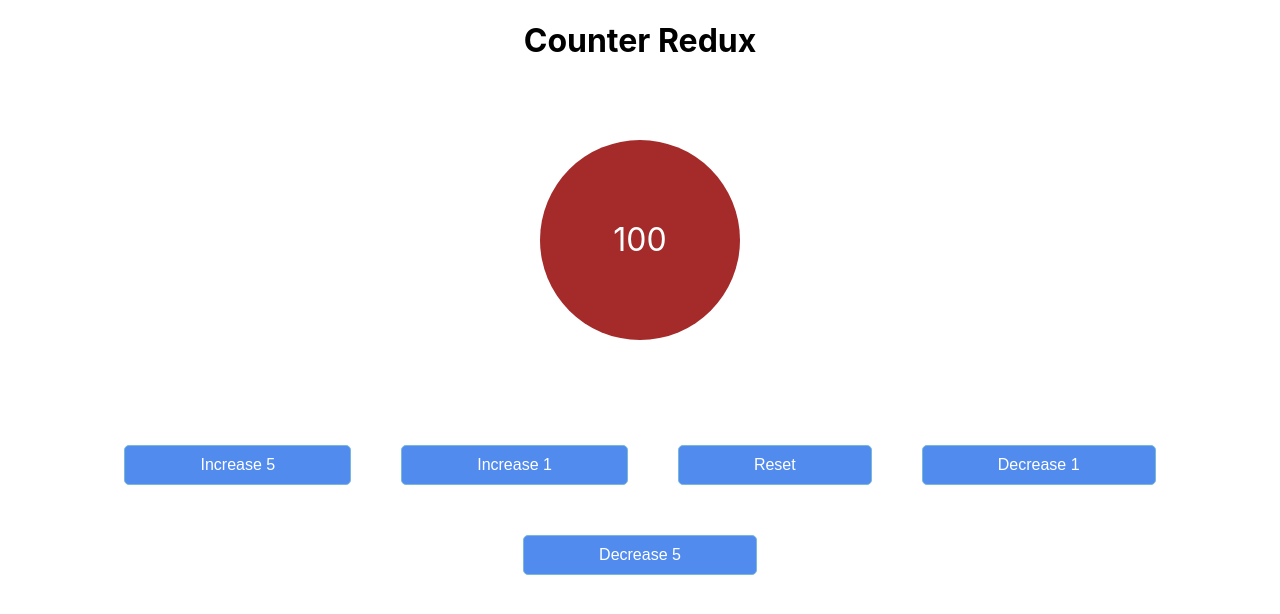
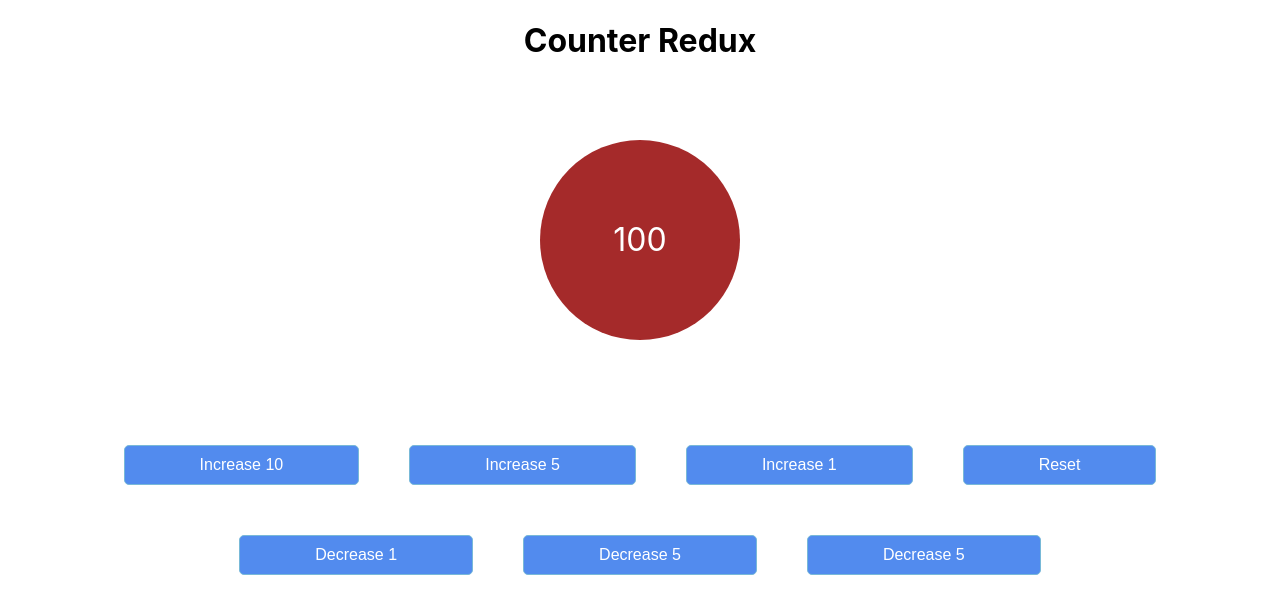
Before and after one commit to chungvuiloong/counterapp_redux, a React (Create React App) app: page / in a window 1280 px wide. Shown: the top 614 px of the page. Built offline with nearby package versions, Linux system fonts and the light colour scheme.

Commit message:
last commit

```diff
--- a/src/App.js
+++ b/src/App.js
@@ -7,26 +7,27 @@ import { useSelector, useDispatch } from 'react-redux';
 const App = () => {
 
   // const count = useSelector((state) => state.counter.value);
+  // const count = useSelector(selectCount);
   const count = useSelector(pikachu);
 
   let dispatch = useDispatch();
-
-
 
   return (
     <div className="App">
       <h1>Counter Redux</h1>
       <Circle value={count} />
       <div className="button-container">
-        <Button text="Increase 5" onClick={() => dispatch(incrementByAmount(5))} />
-        <Button text="Increase 1" onClick={() => dispatch(incrementByAmount(1))} />
+        <Button text="Increase 10"  onClick={() => dispatch(incrementByAmount(10))} />
+        <Button text="Increase 5"   onClick={() => dispatch(incrementByAmount(5))} />
+        <Button text="Increase 1"   onClick={() => dispatch(incrementByAmount(1))} />
         {/* <Button text="Increase 1" onClick={() => dispatch(increment())} /> */}
 
         <Button text="Reset" onClick={() => dispatch(reset())}/>
 
         {/* <Button text="Decrease 1" onClick={() => dispatch(decrement())}/>  */}
-        <Button text="Decrease 1" onClick={() => dispatch(decrementByAmount(1))}/>
-        <Button text="Decrease 5" onClick={() => dispatch(decrementByAmount(5))}/>
+        <Button text="Decrease 1"   onClick={() => dispatch(decrementByAmount(1))}/>
+        <Button text="Decrease 5"   onClick={() => dispatch(decrementByAmount(5))}/>
+        <Button text="Decrease 5"   onClick={() => dispatch(decrementByAmount(10))}/>
       </div>
 
     </div>
--- a/src/features/counter/CounterSlice.js
+++ b/src/features/counter/CounterSlice.js
@@ -1,6 +1,8 @@
-import { createSlice } from '@reduxjs/toolkit';
+import { createSlice as pizza} from '@reduxjs/toolkit';
 
-export const counterSlice = createSlice({
+// this is the original comment
+// export const counterSlice = createSlice({
+export const counterSlice = pizza({
     name: 'counter',
     initialState: {
         value: 100,
```
